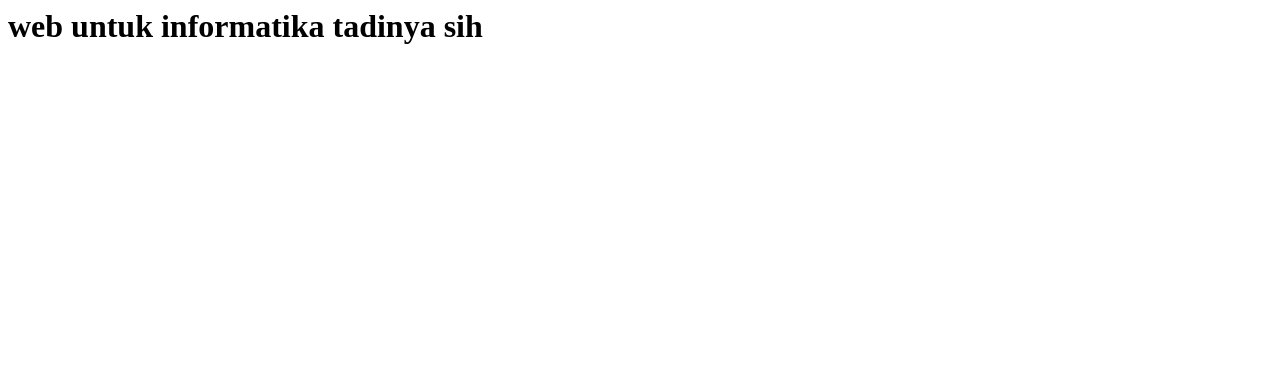
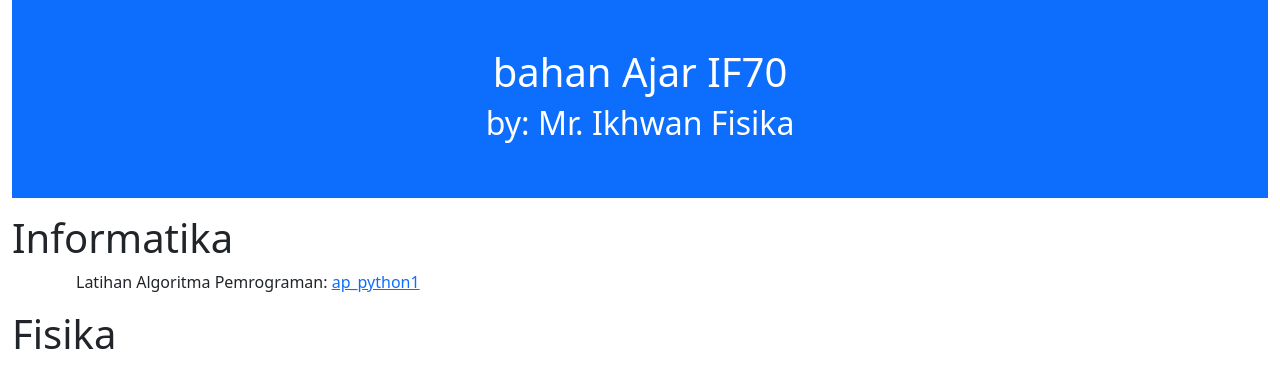
Before and after one commit to IkhwanFisika/if70, a plain HTML site: page index.html in a window 1280 px wide. Drawn offline with nearby package versions, Linux system fonts and the light colour scheme.

Commit message:
Update index.html

```diff
--- a/index.html
+++ b/index.html
@@ -1,9 +1,25 @@
-<html>
+<!DOCTYPE html>
+<html lang="en">
 <head>
-
+  <title>Bootstrap 5 Example</title>
+  <meta charset="utf-8">
+  <meta name="viewport" content="width=device-width, initial-scale=1">
+  <link href="https://cdn.jsdelivr.net/npm/bootstrap@5.3.2/dist/css/bootstrap.min.css" rel="stylesheet">
+  <script src="https://cdn.jsdelivr.net/npm/bootstrap@5.3.2/dist/js/bootstrap.bundle.min.js"></script>
 </head>
 <body>
-<h1>web untuk informatika tadinya sih</h1>
+<div class="container-fluid">
+<div class="p-5 bg-primary text-white text-center">
+<h1>bahan Ajar IF70</h1>
+<h2>by: Mr. Ikhwan Fisika</h2>
+</div>
+<p>
+<h1>Informatika</h1>
+  <ol>
+    <ul>Latihan Algoritma Pemrograman: <a href="soal/ap_python1.html.html">ap_python1</a></ul>
+  </ol>
+<h1>Fisika</h1>
 
+</div>
 </body>
 </html>
```
